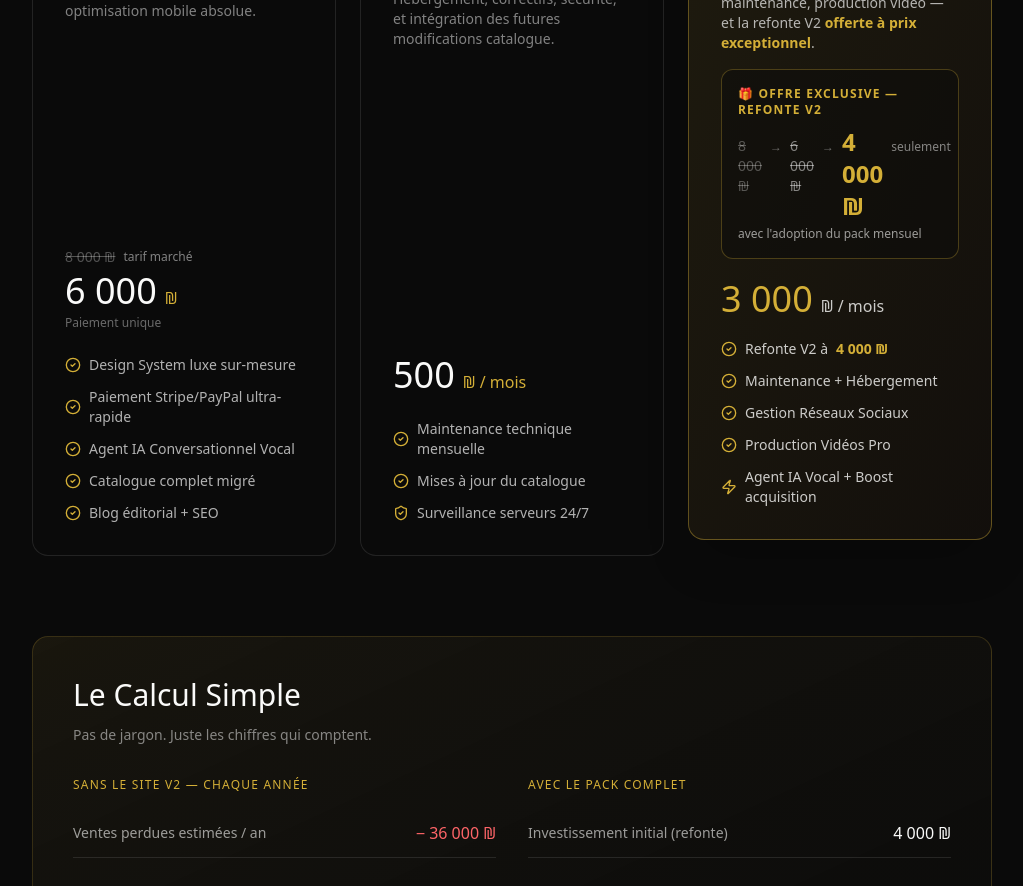
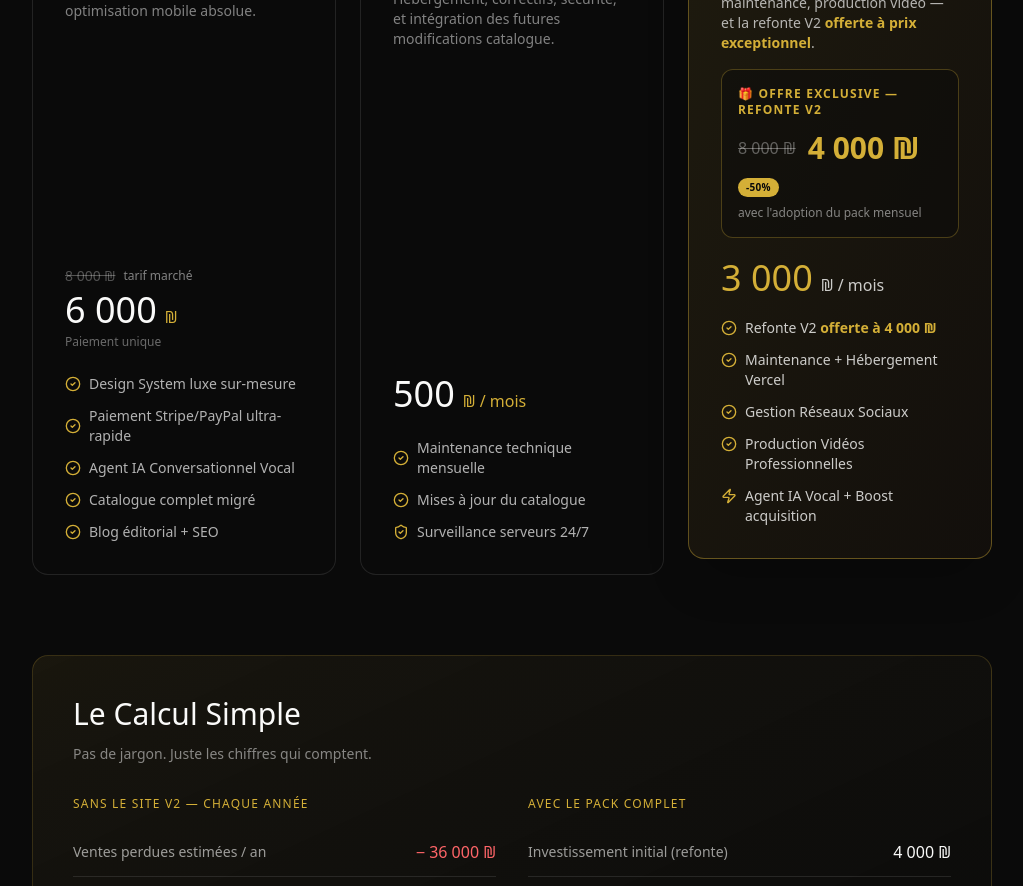
Before and after one commit to CodeNoLimits/tikoun-aolam-web, a Next.js app: page /direction-tikoun-aolam in a window 1280 px wide. Shown: the part 3840-4726 px from the top of the page, without its empty margins (128-1151 px from the left). Built offline with nearby package versions, Linux system fonts and the light colour scheme; a web font is replaced by a local one.

Commit message:
fix: zero-latency TTS (Web Speech API), endConversation force abort, pricing card layout

```diff
--- a/src/app/direction-tikoun-aolam/page.tsx
+++ b/src/app/direction-tikoun-aolam/page.tsx
@@ -359,27 +359,24 @@ export default function ProposalPage() {
                 Gestion réseaux sociaux, maintenance, production vidéo — et la refonte V2 <strong className="text-tikoun-gold">offerte à prix exceptionnel</strong>.
               </p>
               <div className="bg-tikoun-black/50 rounded-xl p-4 mb-5 border border-tikoun-gold/30">
-                <p className="text-tikoun-gold text-xs font-bold uppercase tracking-widest mb-2">🎁 Offre Exclusive — Refonte V2</p>
-                <div className="flex items-baseline gap-2 mb-1">
-                  <span className="text-tikoun-white/30 text-sm line-through">8 000 ₪</span>
-                  <span className="text-tikoun-white/40 text-xs">→</span>
-                  <span className="text-tikoun-white/50 text-sm line-through">6 000 ₪</span>
-                  <span className="text-tikoun-white/40 text-xs">→</span>
-                  <span className="text-tikoun-gold text-2xl font-serif font-bold">4 000 ₪</span>
-                  <span className="text-tikoun-white/50 text-xs">seulement</span>
+                <p className="text-tikoun-gold text-xs font-bold uppercase tracking-widest mb-3">🎁 Offre Exclusive — Refonte V2</p>
+                <div className="flex items-center gap-3 flex-wrap">
+                  <span className="text-tikoun-white/35 text-base line-through whitespace-nowrap">8 000 ₪</span>
+                  <span className="text-tikoun-gold text-3xl font-serif font-bold whitespace-nowrap">4 000 ₪</span>
+                  <span className="bg-tikoun-gold text-tikoun-black text-[10px] font-bold uppercase tracking-wide px-2 py-0.5 rounded-full whitespace-nowrap">-50%</span>
                 </div>
-                <p className="text-tikoun-white/60 text-xs">avec l&apos;adoption du pack mensuel</p>
+                <p className="text-tikoun-white/50 text-xs mt-2">avec l&apos;adoption du pack mensuel</p>
               </div>
               <div className="mb-5">
                 <span className="text-4xl font-serif text-tikoun-gold">3 000</span>
                 <span className="text-tikoun-white/80 ml-2 font-medium">₪ / mois</span>
               </div>
               <ul className="space-y-3 text-sm text-tikoun-white/80">
-                <li className="flex items-center gap-2"><CheckCircle2 className="w-4 h-4 text-tikoun-gold shrink-0" /> Refonte V2 à <strong className="text-tikoun-gold">4 000 ₪</strong></li>
-                <li className="flex items-center gap-2"><CheckCircle2 className="w-4 h-4 text-tikoun-gold shrink-0" /> Maintenance + Hébergement</li>
-                <li className="flex items-center gap-2"><CheckCircle2 className="w-4 h-4 text-tikoun-gold shrink-0" /> Gestion Réseaux Sociaux</li>
-                <li className="flex items-center gap-2"><CheckCircle2 className="w-4 h-4 text-tikoun-gold shrink-0" /> Production Vidéos Pro</li>
-                <li className="flex items-center gap-2"><Zap className="w-4 h-4 text-tikoun-gold shrink-0" /> Agent IA Vocal + Boost acquisition</li>
+                <li className="flex items-start gap-2"><CheckCircle2 className="w-4 h-4 text-tikoun-gold shrink-0 mt-0.5" /><span>Refonte V2 <strong className="text-tikoun-gold">offerte à 4 000 ₪</strong></span></li>
+                <li className="flex items-start gap-2"><CheckCircle2 className="w-4 h-4 text-tikoun-gold shrink-0 mt-0.5" /><span>Maintenance + Hébergement Vercel</span></li>
+                <li className="flex items-start gap-2"><CheckCircle2 className="w-4 h-4 text-tikoun-gold shrink-0 mt-0.5" /><span>Gestion Réseaux Sociaux</span></li>
+                <li className="flex items-start gap-2"><CheckCircle2 className="w-4 h-4 text-tikoun-gold shrink-0 mt-0.5" /><span>Production Vidéos Professionnelles</span></li>
+                <li className="flex items-start gap-2"><Zap className="w-4 h-4 text-tikoun-gold shrink-0 mt-0.5" /><span>Agent IA Vocal + Boost acquisition</span></li>
               </ul>
             </div>
           </div>
--- a/src/components/ai/ChatWidget.tsx
+++ b/src/components/ai/ChatWidget.tsx
@@ -140,9 +140,16 @@ export function ChatWidget() {
     utterance.pitch = 0.88;
     utterance.volume = 1.0;
 
+    // Best French voice priority: macOS male → Chrome male → any French
     const voices = window.speechSynthesis.getVoices();
-    const frVoice = voices.find(v => v.lang.startsWith('fr'));
-    if (frVoice) utterance.voice = frVoice;
+    const preferredNames = ['Edouard', 'Thomas', 'Google français', 'Microsoft Paul'];
+    let bestVoice = null;
+    for (const name of preferredNames) {
+      const v = voices.find(vx => vx.name.includes(name));
+      if (v) { bestVoice = v; break; }
+    }
+    if (!bestVoice) bestVoice = voices.find(v => v.lang.startsWith('fr')) ?? null;
+    if (bestVoice) utterance.voice = bestVoice;
 
     utterance.onstart = () => { setIsSpeaking(true); setVoiceStatus('speaking'); };
     utterance.onend = () => {
@@ -205,6 +212,7 @@ export function ChatWidget() {
       audio.onerror = () => {
         freeAudioUrl();
         setIsSpeaking(false);
+        isSpeakingRef.current = false; // sync immediately
         console.warn('Audio element error, falling back to Web Speech API');
         trySpeak(clean);
       };
@@ -214,6 +222,7 @@ export function ChatWidget() {
       console.warn('Gemini TTS failed, falling back to Web Speech API:', err);
       freeAudioUrl();
       setIsSpeaking(false);
+      isSpeakingRef.current = false; // sync immediately
       pendingTTSTextRef.current = text;
       trySpeak(clean); // fallback
     }
@@ -232,7 +241,7 @@ export function ChatWidget() {
       lastSpokenIndexRef.current = assistantMessages.length - 1;
       setVoiceResponse(lastMsg.content);
       setVoiceStatus('speaking');
-      playGeminiTTS(lastMsg.content);
+      trySpeak(lastMsg.content); // Web Speech API — zero latency (Gemini TTS too slow)
     }
     // eslint-disable-next-line react-hooks/exhaustive-deps
   }, [messages, isLoading, activeMode]);
@@ -385,14 +394,19 @@ export function ChatWidget() {
 
   // End conversation: stop everything, resume music
   const endConversation = useCallback(() => {
+    // Force sync all refs immediately so no async callback restarts anything
     shouldRestartRef.current = false;
+    isRecordingRef.current = false;
+    isSpeakingRef.current = false;
+    // Always try to stop recognition regardless of ref state
     const recognition = speechRecognitionRef.current;
-    if (recognition && isRecordingRef.current) {
-      try { recognition.stop(); } catch { /* ignore */ }
+    if (recognition) {
+      try { recognition.abort(); } catch { /* ignore */ }
     }
     stopSpeaking();
     freeAudioUrl();
     setIsRecording(false);
+    setIsSpeaking(false);
     setVoiceStatus('idle');
     setVoiceTranscript('');
     setVoiceResponse('');
```
